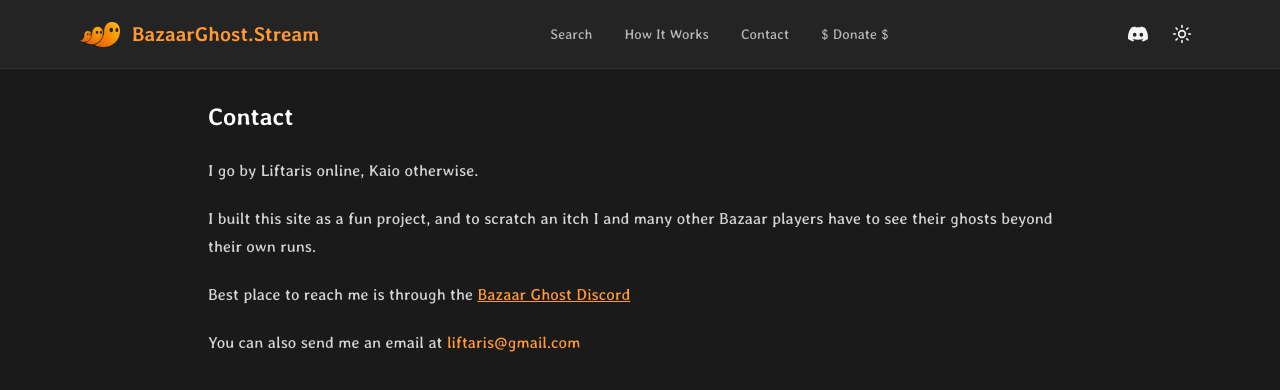
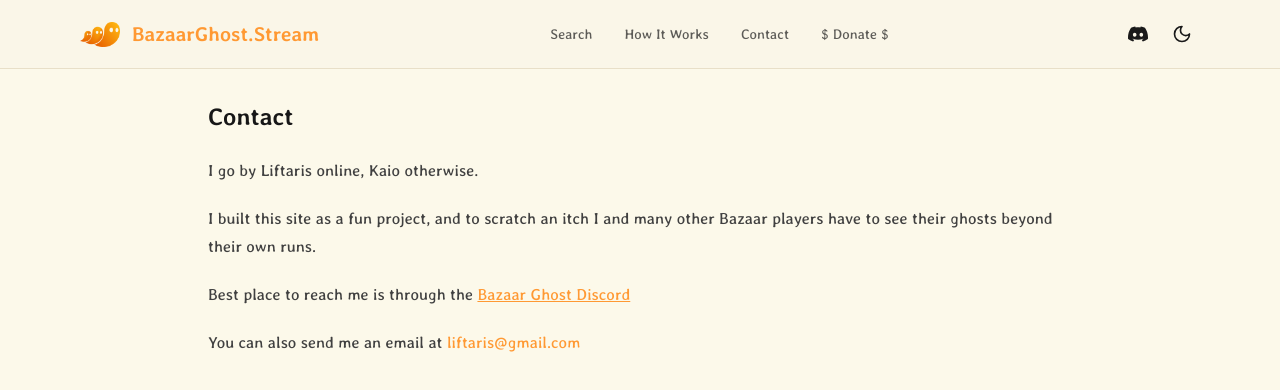
Before and after one commit to kaiobarb/bazaarghost.stream, a Next.js app: page /contact in a window 1280 px wide. Shown: the top 390 px of the page. Built offline with nearby package versions, Linux system fonts and the light colour scheme.

Commit message:
theme: prefer system default

```diff
--- a/components/theme-provider.tsx
+++ b/components/theme-provider.tsx
@@ -1,13 +1,16 @@
 "use client";
 
-import { ThemeProvider as NextThemesProvider, type ThemeProviderProps } from "next-themes";
+import {
+  ThemeProvider as NextThemesProvider,
+  type ThemeProviderProps,
+} from "next-themes";
 
 export function ThemeProvider({ children, ...props }: ThemeProviderProps) {
   return (
     <NextThemesProvider
       attribute="class"
-      defaultTheme="dark"
-      enableSystem={false}
+      defaultTheme="system"
+      enableSystem={true}
       {...props}
     >
       {children}
```
